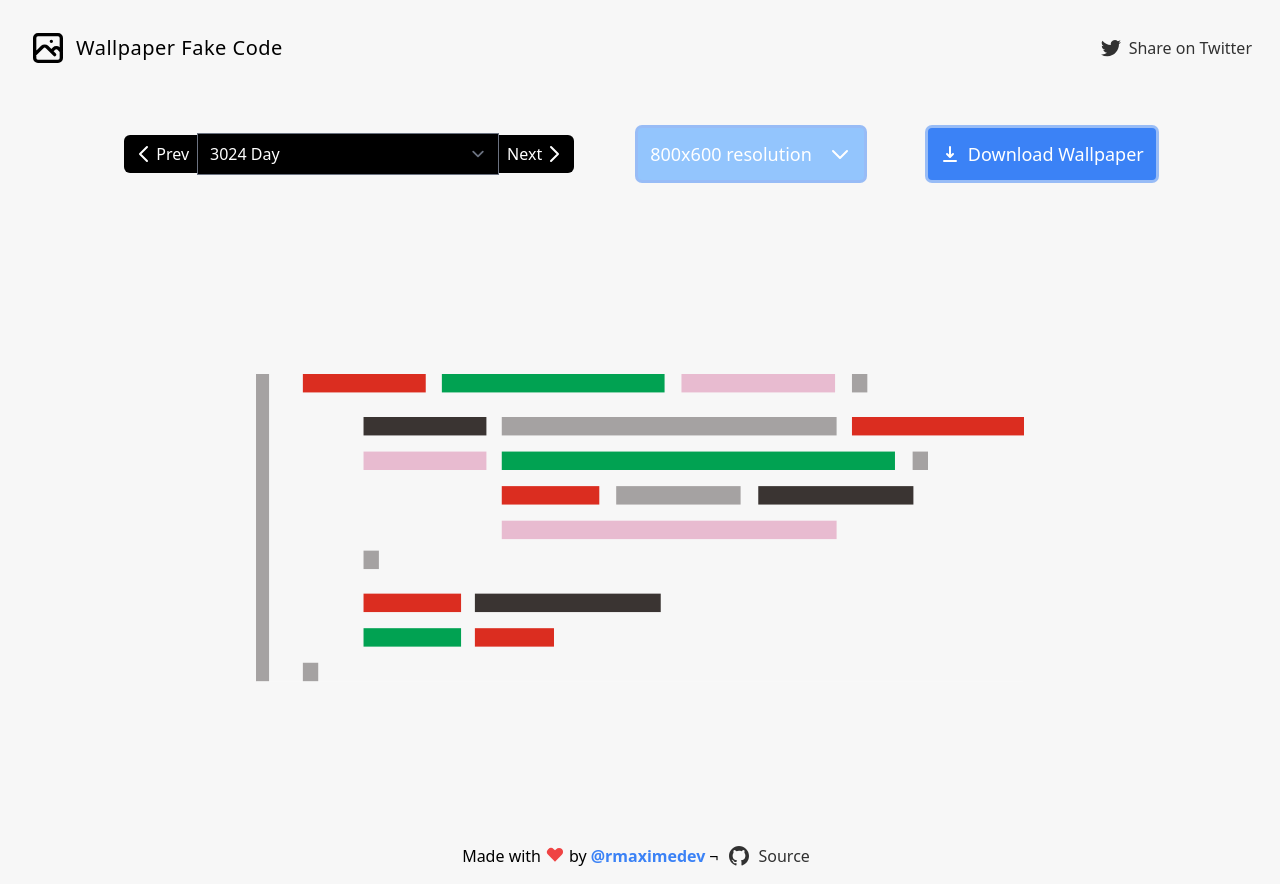
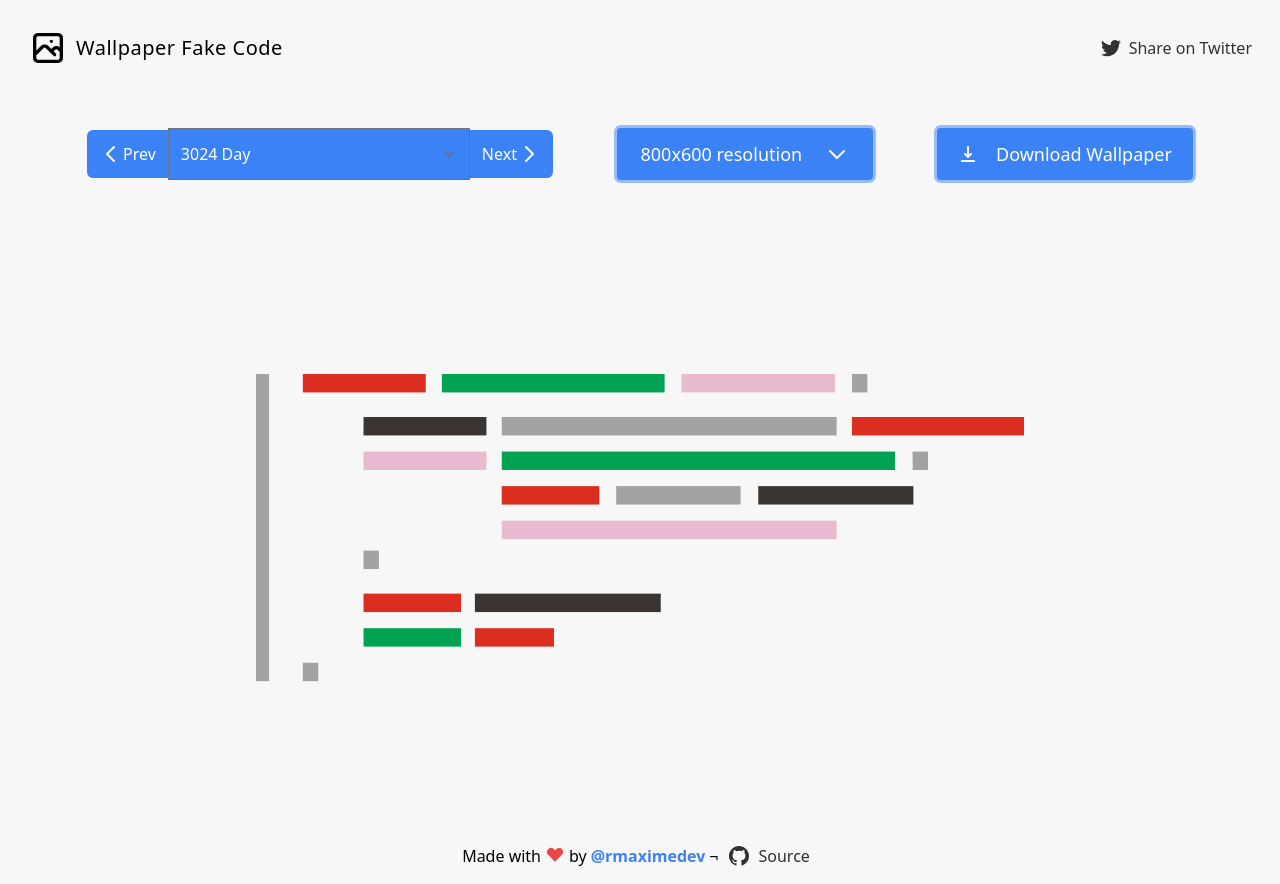
Before and after one commit to zyhou/wallpaper-fake-code, a React (Vite) app: page / in a window 1280 px wide. Built offline with nearby package versions, Linux system fonts and the light colour scheme.

Commit message:
update button color

```diff
--- a/src/ActionButtons.tsx
+++ b/src/ActionButtons.tsx
@@ -106,12 +106,12 @@ export function ActionButtons({ theme, setTheme }: Properties): React.ReactEleme
                 <div className="flex items-center flex-col md:flex-row space-y-5 md:space-y-0">
                     <button
                         onClick={handleOnClickResolution}
-                        className="flex items-center text-lg transition duration-300 ease-in-out focus:outline-none focus:shadow-outline bg-blue-300 hover:bg-blue-500 text-white font-normal p-3 rounded ring ring-blue md:mx-16"
+                        className="w-64 flex items-center justify-around text-lg transition duration-300 ease-in-out focus:outline-none focus:shadow-outline bg-blue-500 hover:bg-blue-700 text-white font-normal p-3 rounded ring ring-blue md:mx-16"
                     >
                         {resolution.width}x{resolution.height} resolution
                         <svg
                             xmlns="http://www.w3.org/2000/svg"
-                            className="h-6 w-6 ml-4"
+                            className="h-6 w-6"
                             fill="none"
                             viewBox="0 0 24 24"
                             stroke="currentColor"
@@ -126,11 +126,11 @@ export function ActionButtons({ theme, setTheme }: Properties): React.ReactEleme
                     </button>
                     <button
                         onClick={handleOnClickDownload}
-                        className="flex items-center text-lg transition duration-300 ease-in-out focus:outline-none focus:shadow-outline bg-blue-500 hover:bg-blue-700 text-white font-normal p-3 rounded ring ring-blue"
+                        className="w-64 flex items-center justify-around text-lg transition duration-300 ease-in-out focus:outline-none focus:shadow-outline bg-blue-500 hover:bg-blue-700 text-white font-normal p-3 rounded ring ring-blue"
                     >
                         <svg
                             xmlns="http://www.w3.org/2000/svg"
-                            className="h-5 w-5 mr-2"
+                            className="h-5 w-5"
                             viewBox="0 0 20 20"
                             fill="currentColor"
                         >
@@ -145,11 +145,7 @@ export function ActionButtons({ theme, setTheme }: Properties): React.ReactEleme
                 </div>
             </section>
             {showResolution && (
-                <section
-                    className={`${
-                        theme.isDark ? `bg-white text-black` : `bg-black text-white`
-                    } flex flex-col items-center py-8 mb-12`}
-                >
+                <section className="bg-white text-gray-700 flex flex-col items-center py-8 mb-12">
                     <p className="mb-5 font-bold">Pick a resolution</p>
                     <p className="mb-2">
                         Your screen resolution is{' '}
--- a/src/SelectThemes.tsx
+++ b/src/SelectThemes.tsx
@@ -94,12 +94,10 @@ export function SelectThemes({ theme, setTheme }: Properties): React.ReactElemen
     });
 
     return (
-        <div className={`font-medium flex ${theme.isDark ? `text-black` : `text-white`}`}>
+        <div className="font-medium flex justify-center text-white">
             <button
                 onClick={handleOnPrevTheme}
-                className={`flex items-center rounded-l-md px-2 my-0.5 transition duration-300 ease-in-out focus:outline-none focus:shadow-outline ${
-                    theme.isDark ? `bg-white` : `bg-black`
-                }`}
+                className="flex items-center rounded-l-md p-3 my-0.5 transition duration-300 ease-in-out focus:outline-none focus:shadow-outline bg-blue-500 hover:bg-blue-700"
             >
                 <svg
                     xmlns="http://www.w3.org/2000/svg"
@@ -118,7 +116,7 @@ export function SelectThemes({ theme, setTheme }: Properties): React.ReactElemen
                 Prev
             </button>
             <select
-                className={`cursor-pointer w-full ${theme.isDark ? `bg-white` : `bg-black`}`}
+                className="cursor-pointer w-full bg-blue-500 hover:bg-blue-700"
                 value={theme.name}
                 onChange={handleOnChange}
             >
@@ -133,9 +131,7 @@ export function SelectThemes({ theme, setTheme }: Properties): React.ReactElemen
             </select>
             <button
                 onClick={handleOnNextTheme}
-                className={`flex items-center rounded-r-md px-2 my-0.5 transition duration-300 ease-in-out focus:outline-none focus:shadow-outline ${
-                    theme.isDark ? `bg-white` : `bg-black`
-                }`}
+                className="flex items-center rounded-r-md p-3 my-0.5 transition duration-300 ease-in-out focus:outline-none focus:shadow-outline bg-blue-500 hover:bg-blue-700"
             >
                 Next
                 <svg
```
